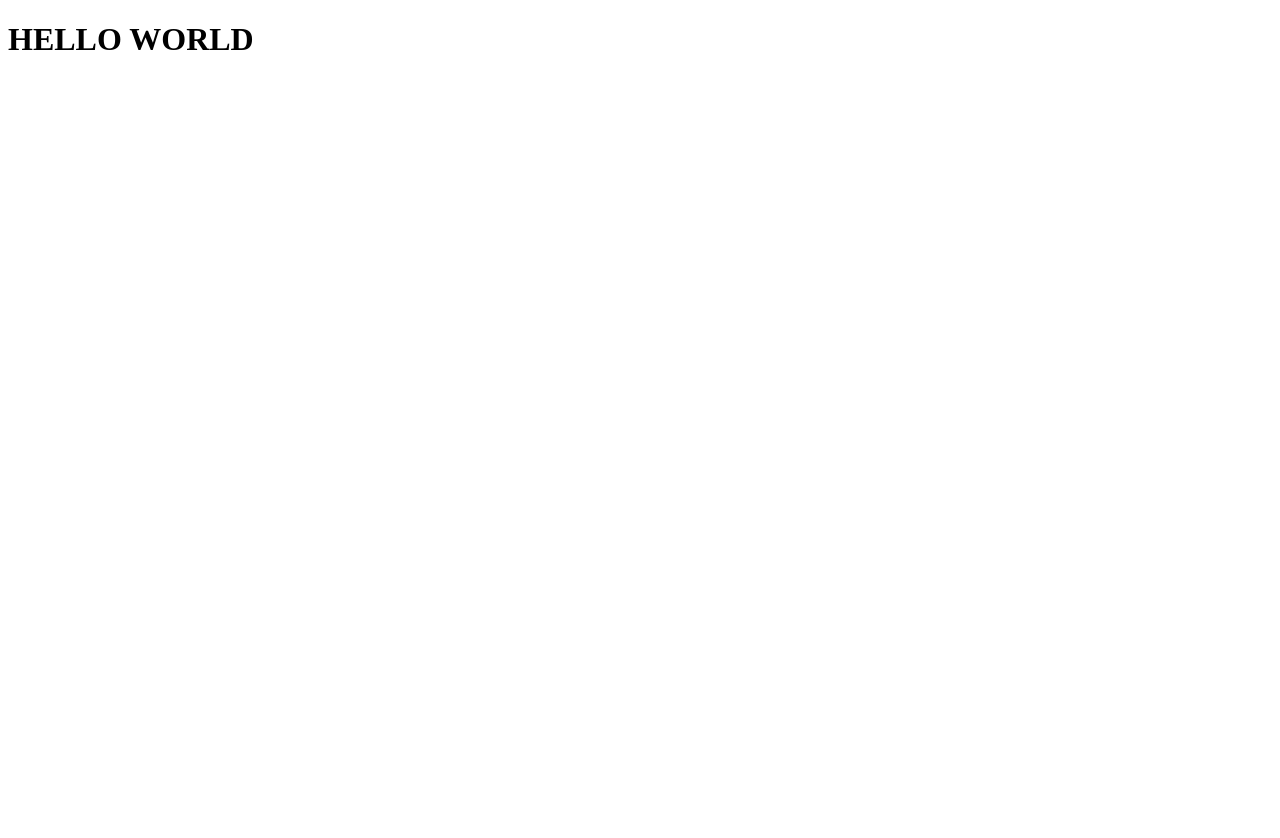
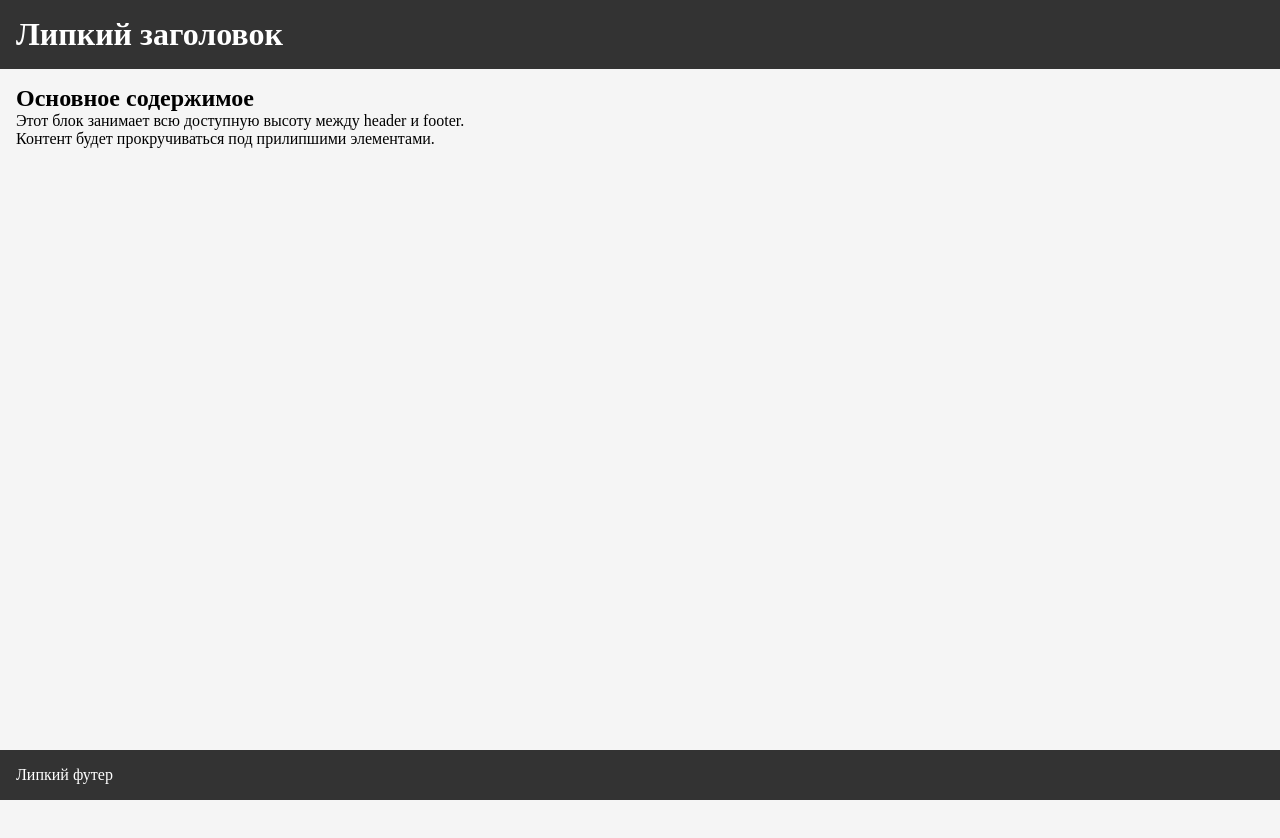
Before and after one commit to dianakhnizova/StudioTeams, a React (Vite) app: page / in a window 1280 px wide. Shown: the top 838 px of the page. Before the commit the page ends 800 px from the top, so only its background shows below. Built offline with nearby package versions, Linux system fonts and the light colour scheme.

Commit message:
test: Try test template v01

```diff
--- a/src/App.tsx
+++ b/src/App.tsx
@@ -1,8 +1,13 @@
+import Layout from './components/Layout';
+
 export const App = () => {
   console.log('Test');
   return (
-    <div>
-      <h1>HELLO WORLD</h1>
-    </div>
+    <Layout>
+      <h2>Основное содержимое</h2>
+      <p>Этот блок занимает всю доступную высоту между header и footer.</p>
+      <p>Контент будет прокручиваться под прилипшими элементами.</p>
+      <div style={{ height: '2000px' }}></div>
+    </Layout>
   );
 };
--- /dev/null
+++ b/src/components/Footer.tsx
@@ -0,0 +1,15 @@
+import React from 'react';
+
+interface FooterProps {
+  className?: string;
+}
+
+const Footer: React.FC<FooterProps> = ({ className }) => {
+  return (
+    <footer className={className}>
+      <p>Липкий футер</p>
+    </footer>
+  );
+};
+
+export default Footer;
--- /dev/null
+++ b/src/components/Header.tsx
@@ -0,0 +1,15 @@
+import React from 'react';
+
+interface HeaderProps {
+  className?: string;
+}
+
+const Header: React.FC<HeaderProps> = ({ className }) => {
+  return (
+    <header className={className}>
+      <h1>Липкий заголовок</h1>
+    </header>
+  );
+};
+
+export default Header;
--- /dev/null
+++ b/src/components/Layout.module.css
@@ -0,0 +1,36 @@
+*{
+  padding: 0;
+  margin: 0;
+  box-sizing: border-box;
+}
+
+.layout {
+  min-height: 100vh;
+  display: flex;
+  flex-direction: column;
+  position: relative;
+}
+
+.header {
+  position: sticky;
+  top: 0;
+  z-index: 100;
+  background-color: #333;
+  color: white;
+  padding: 1rem;
+}
+
+.main {
+  flex: 1;
+  padding: 1rem;
+  background-color: #f5f5f5;
+}
+
+.footer {
+  position: sticky;
+  bottom: 0;
+  z-index: 100;
+  background-color: #333;
+  color: white;
+  padding: 1rem;
+}
--- /dev/null
+++ b/src/components/Layout.tsx
@@ -0,0 +1,17 @@
+import React from 'react';
+import Header from './Header';
+import Footer from './Footer';
+import Main from './Main';
+import styles from './Layout.module.css';
+
+const Layout: React.FC<{ children?: React.ReactNode }> = ({ children }) => {
+  return (
+    <div className={styles.layout}>
+      <Header className={styles.header} />
+      <Main className={styles.main}>{children}</Main>
+      <Footer className={styles.footer} />
+    </div>
+  );
+};
+
+export default Layout;
--- /dev/null
+++ b/src/components/Main.tsx
@@ -0,0 +1,16 @@
+import React from 'react';
+
+interface MainProps {
+  className?: string;
+  children?: React.ReactNode;
+}
+
+const Main: React.FC<MainProps> = ({ className, children }) => {
+  return (
+    <main className={className}>
+      {children}
+    </main>
+  );
+};
+
+export default Main;
```
